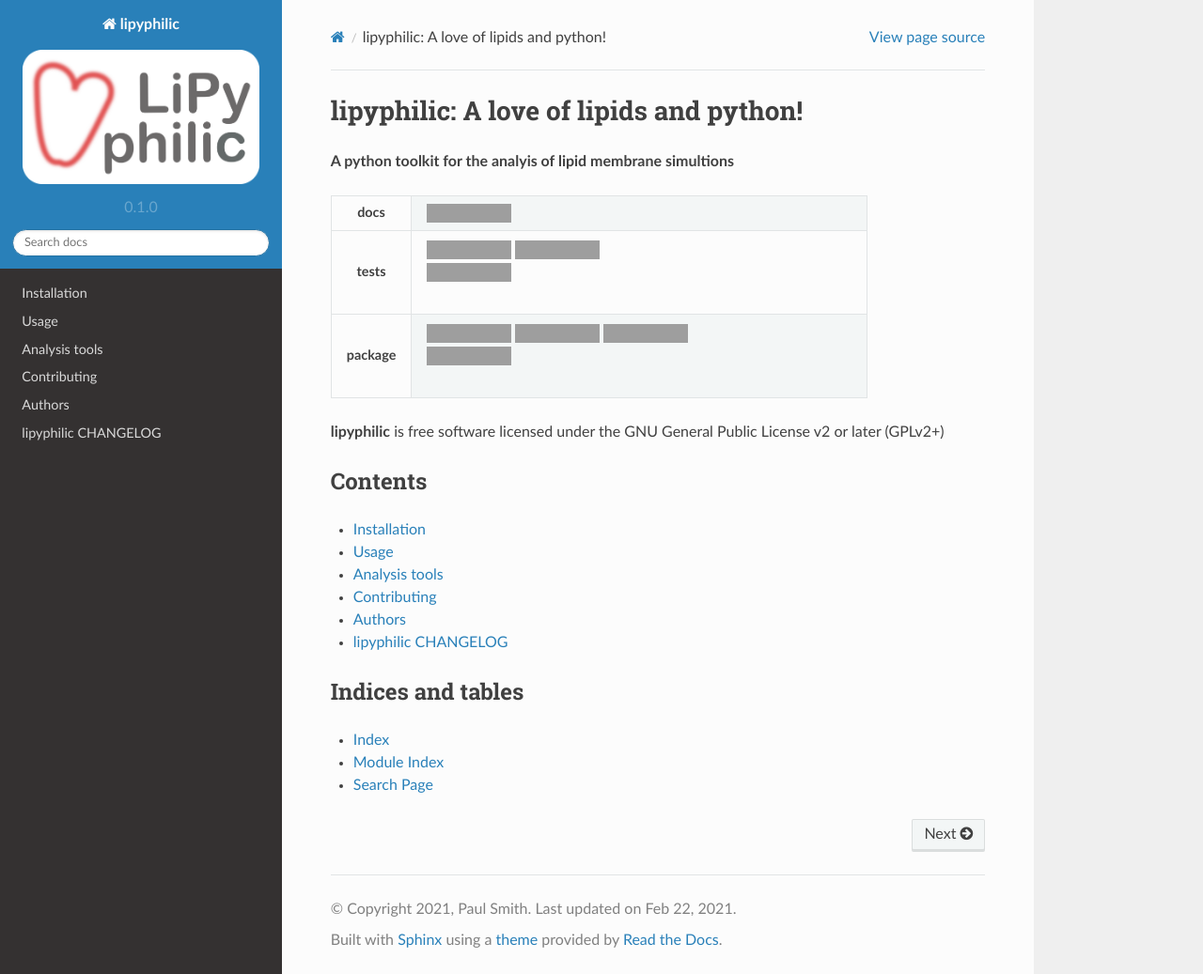
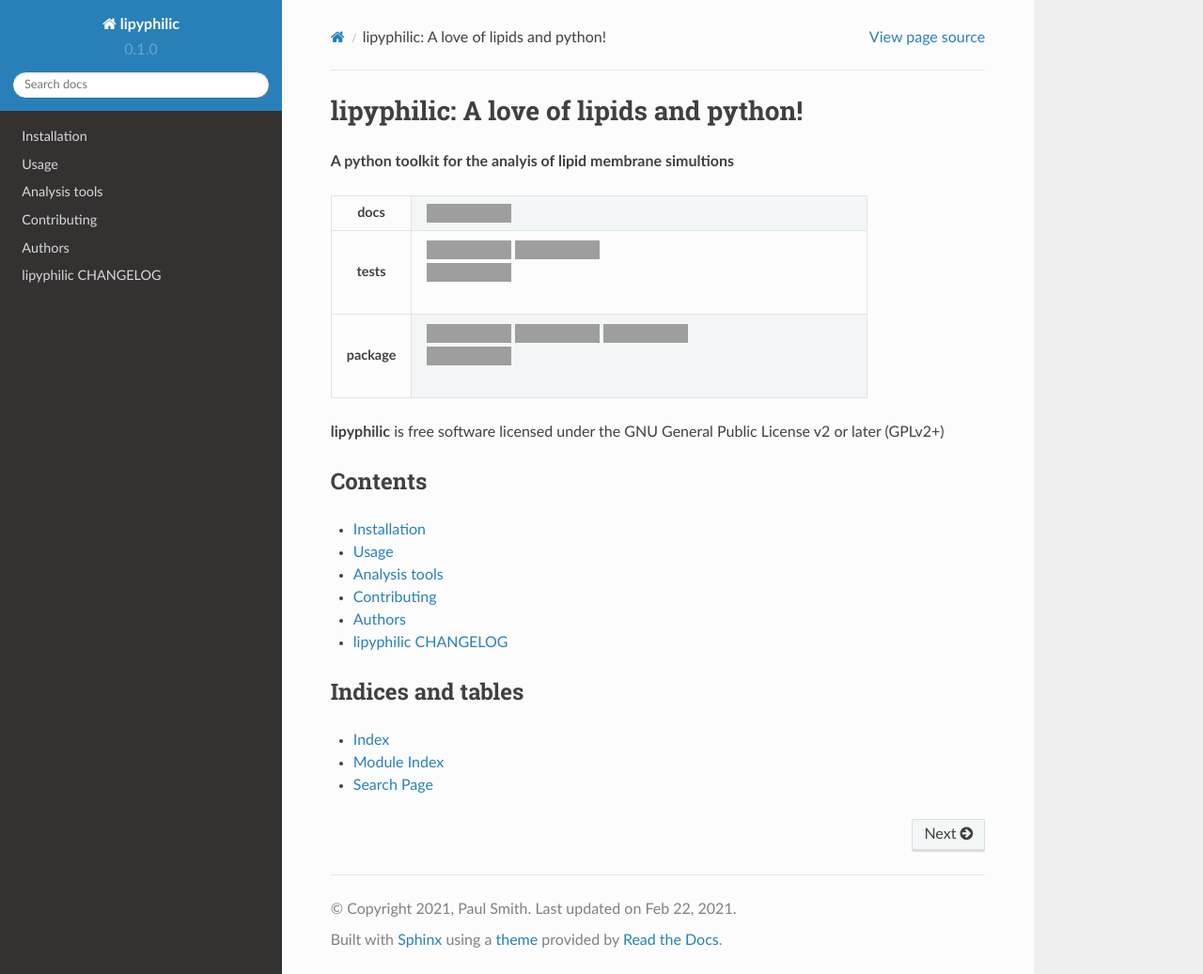
Before and after one commit to p-j-smith/lipyphilic, a Sphinx documentation site: the page built from docs/index.rst, in a window 1280 px wide and 1037 px high. Shown: the whole window at 94% size. Built offline with Sphinx 7.4.7 and the Read the Docs theme 2.0.0, drawn with Linux system fonts in a browser that asks for light colours; pages that are not in the unit, such as notebooks, are missing from menus; grey boxes are pictures that could not be loaded.

Commit message:
Remove logo

```diff
--- a/docs/conf.py
+++ b/docs/conf.py
@@ -49,7 +49,7 @@ on_rtd = os.environ.get('READTHEDOCS', None) == 'True'
 if not on_rtd:  # only set the theme if we're building docs locally
     html_theme = 'sphinx_rtd_theme'
 
-html_logo = 'logo/lipyphilic_logo.png'
+#html_logo = 'logo/lipyphilic_logo.png'
 html_use_smartypants = True
 html_last_updated_fmt = '%b %d, %Y'
 html_split_index = False
```
